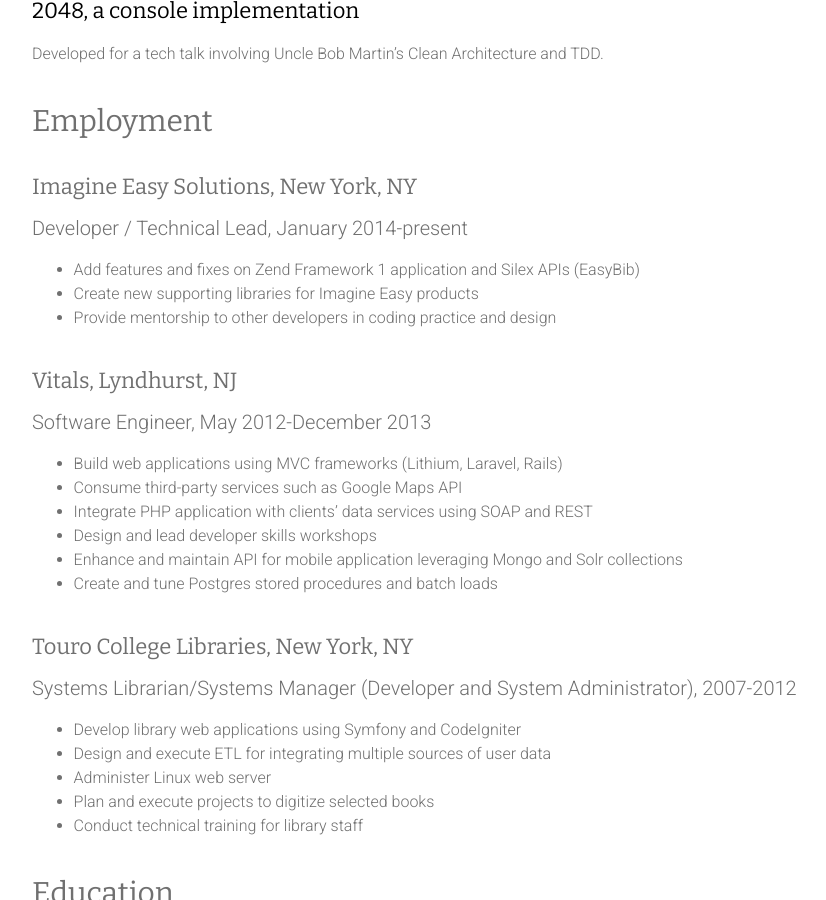
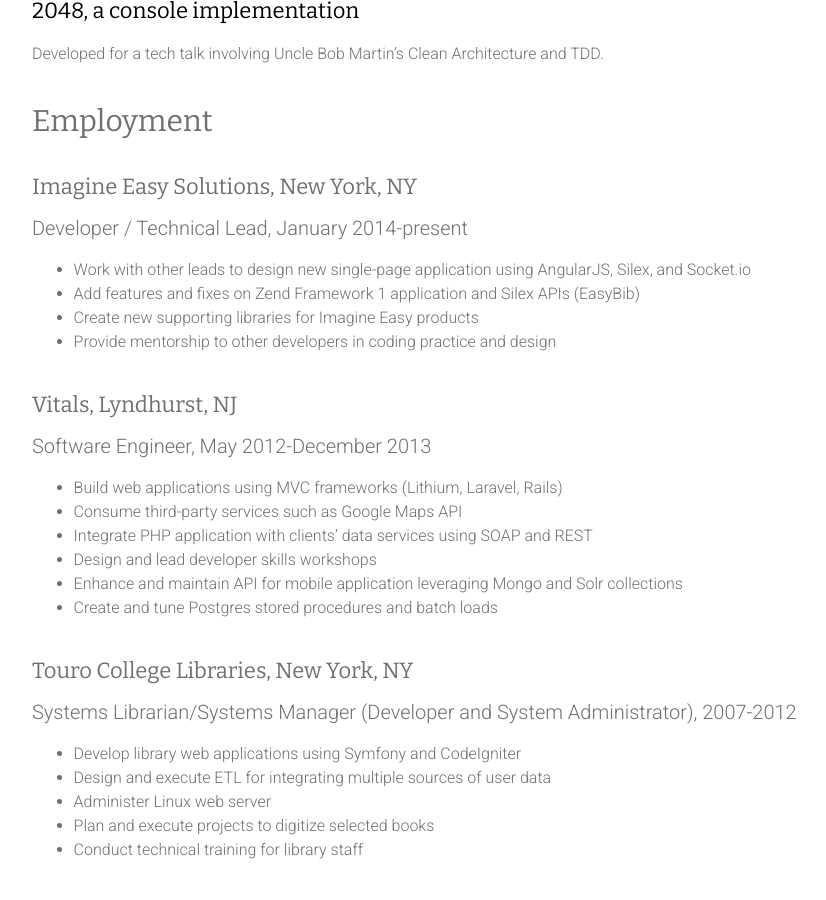
Before and after one commit to yitznewton/yitznewton.github.io, a Jekyll site: the page built from resume.md, in a window 1280 px wide and 900 px high, scrolled down 2909 px. Shown: the whole window, without its empty margins (208-1034 px from the left). Built offline with Jekyll 4.4.1, drawn with Linux system fonts in a browser that asks for light colours; Markdown is read by kramdown in place of the engine named in the settings.

Commit message:
add line to IES section

```diff
--- a/resume.md
+++ b/resume.md
@@ -99,6 +99,7 @@
 
 #### Developer / Technical Lead, January 2014-present
 
+* Work with other leads to design new single-page application using AngularJS, Silex, and Socket.io
 * Add features and fixes on Zend Framework 1 application and Silex APIs (EasyBib)
 * Create new supporting libraries for Imagine Easy products
 * Provide mentorship to other developers in coding practice and design
```
